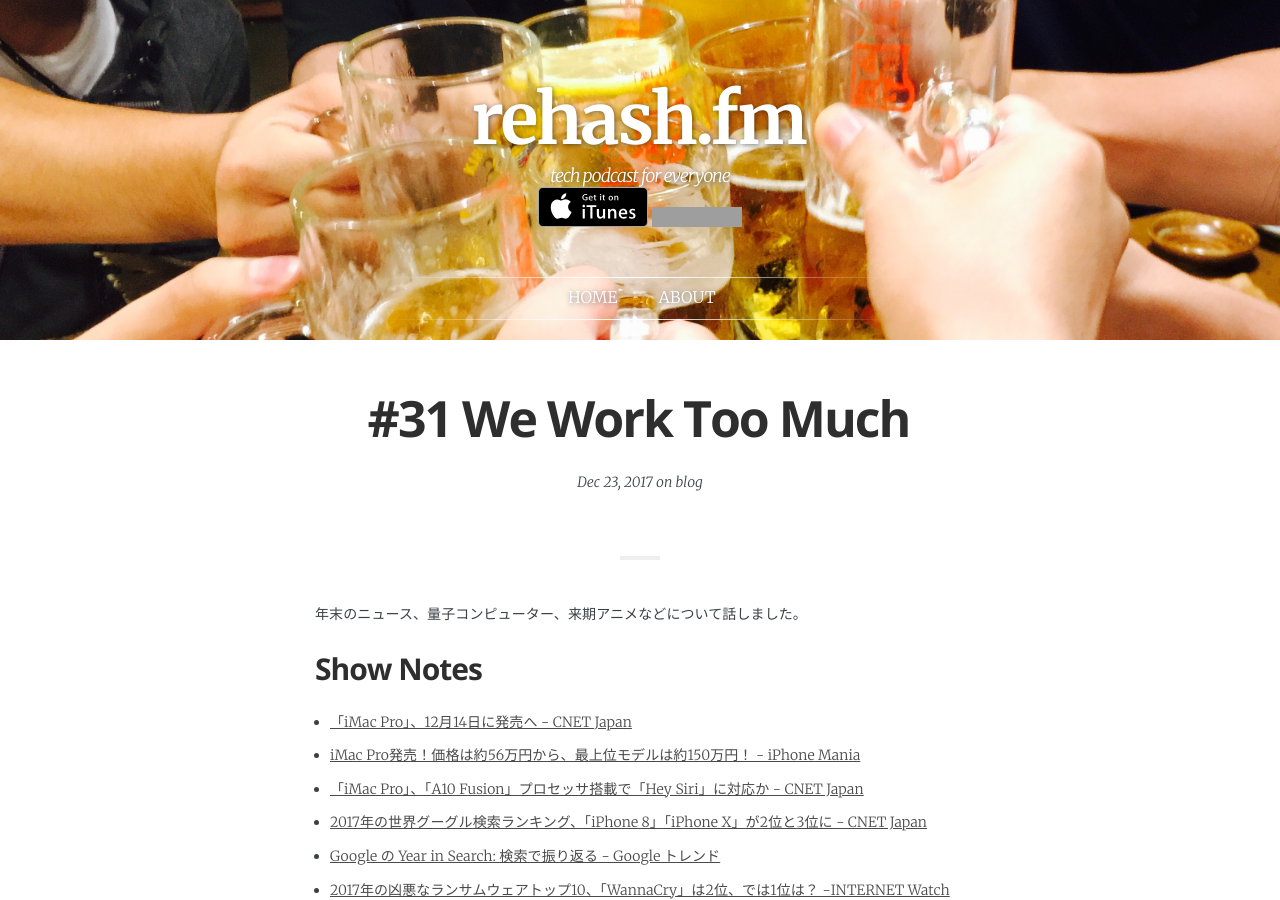
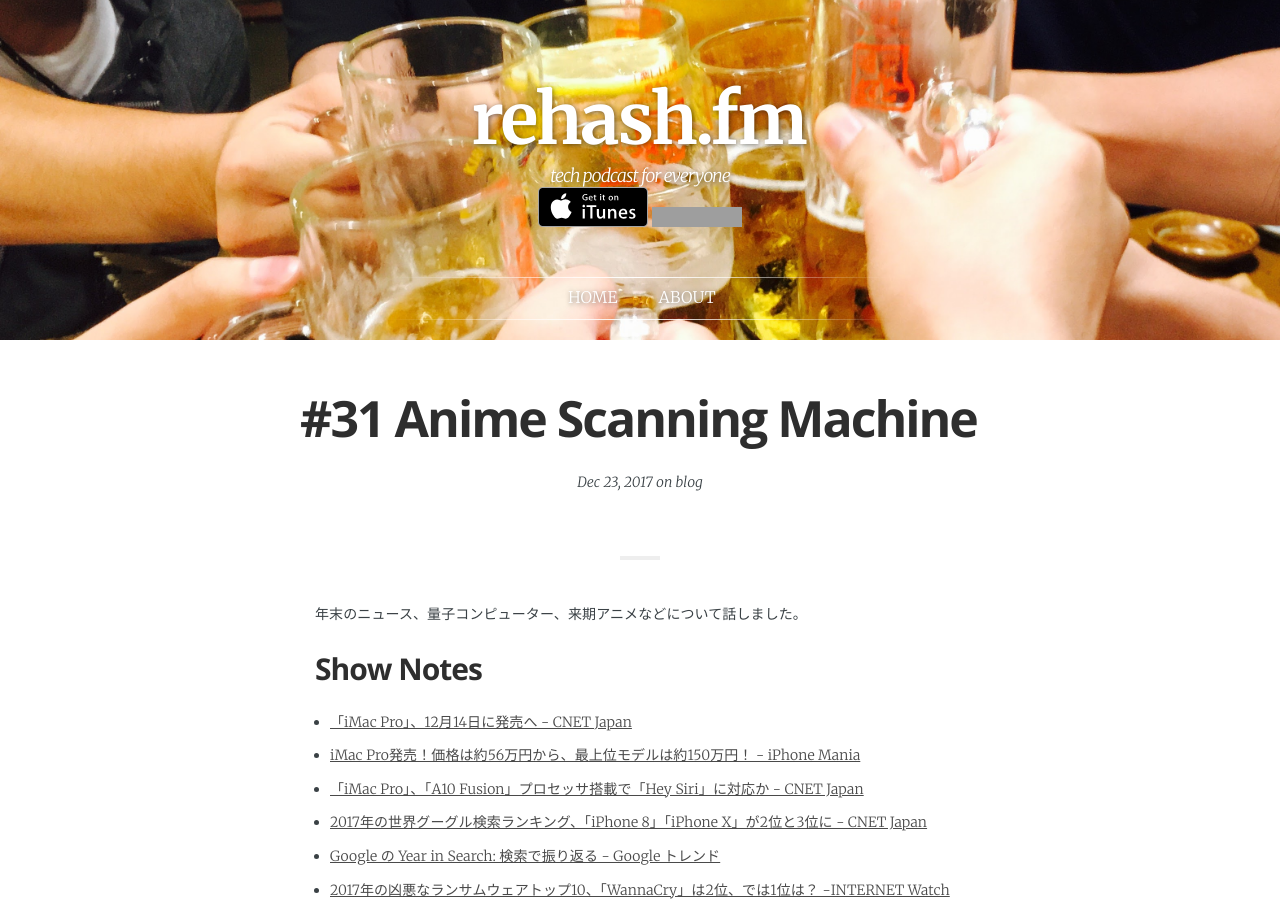
Before and after one commit to rehashfm/rehash.fm, a Jekyll site: the page built from _posts/2017-12-24-31.md, in a window 1280 px wide and 900 px high. Built offline with Jekyll 4.4.1, drawn with Linux system fonts in a browser that asks for light colours; some web fonts are replaced; grey boxes are pictures that could not be loaded.

Commit message:
change title

```diff
--- a/_posts/2017-12-24-31.md
+++ b/_posts/2017-12-24-31.md
@@ -1,6 +1,6 @@
 ---
 layout:            post
-title:             "#31 We Work Too Much"
+title:             "#31 Anime Scanning Machine"
 date:              2017-12-24 07:00:00 +0900
 tags:              blog
 category:          Blog
```
